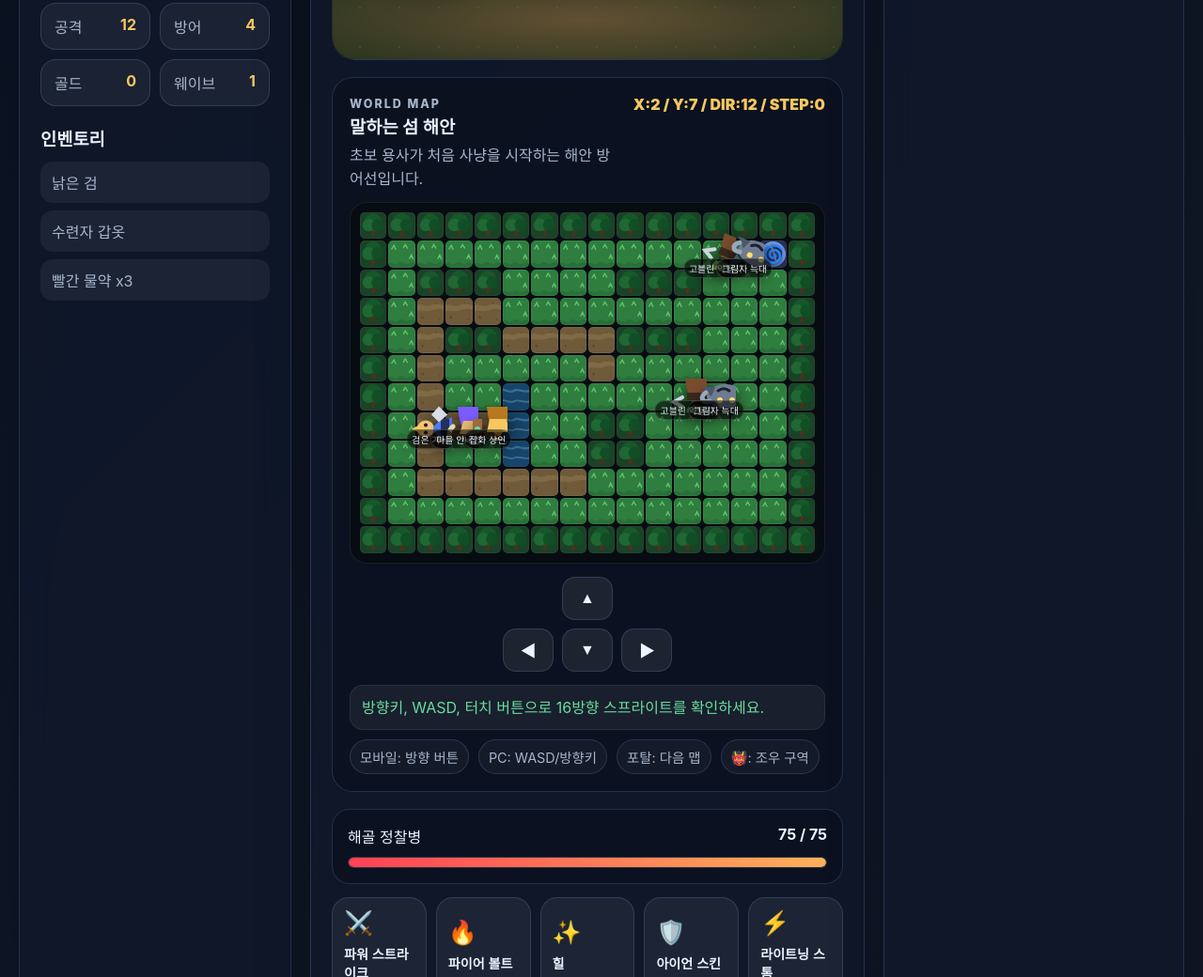
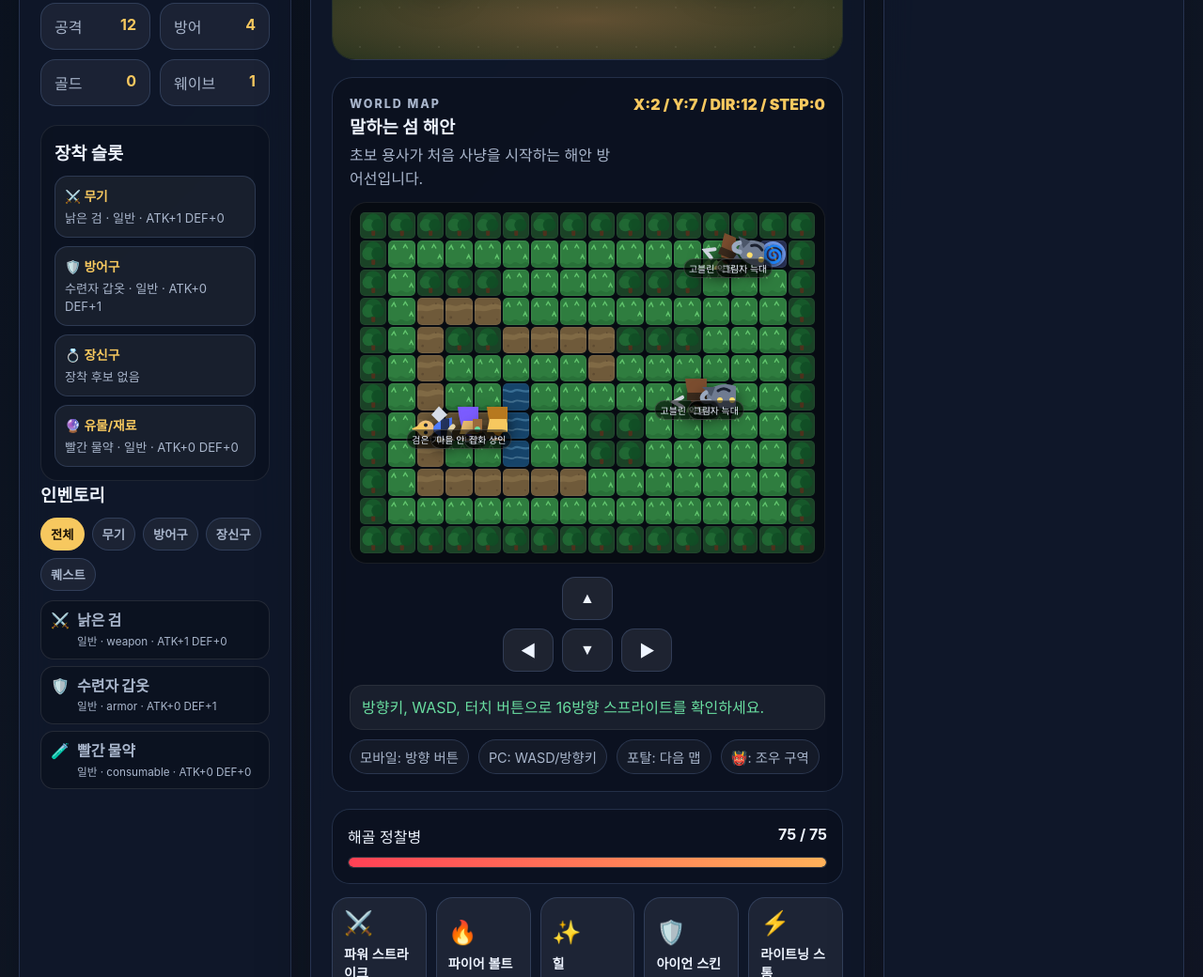
Before and after one commit to ydhappy/ydh_, a plain HTML site: page index.html in a window 1280 px wide. Shown: the part 1600-2640 px from the top of the page at 94% size. Drawn offline with Linux system fonts and the light colour scheme.

Commit message:
Load item equipment UI

```diff
--- a/index.html
+++ b/index.html
@@ -11,6 +11,7 @@
   <link rel="stylesheet" href="battle-sprites.css" />
   <link rel="stylesheet" href="battle-motions.css" />
   <link rel="stylesheet" href="walk-animations.css" />
+  <link rel="stylesheet" href="item-equipment.css" />
   <link rel="stylesheet" href="chapter-quests.css" />
   <link rel="stylesheet" href="lore-codex.css" />
 </head>
@@ -294,6 +295,7 @@
   </template>
 
   <script src="data/lore-content.js"></script>
+  <script src="data/item-catalog.js"></script>
   <script src="data/chapter-quests.js"></script>
   <script src="data/maps.js"></script>
   <script src="data/entities.js"></script>
@@ -303,6 +305,7 @@
   <script src="map-engine.js"></script>
   <script src="walk-animations.js"></script>
   <script src="game.js"></script>
+  <script src="item-equipment.js"></script>
   <script src="chapter-quests.js"></script>
   <script src="battle-sprites.js"></script>
   <script src="battle-motions.js"></script>
```
